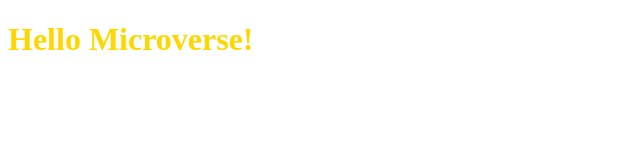
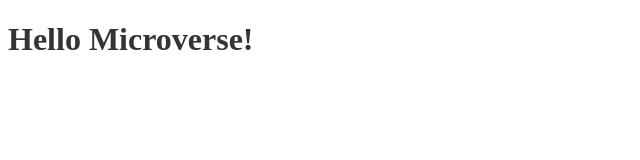
Before and after one commit to AbdifatahYasin1/Hello-world, a website: page index.html in a window 1280 px wide. Shown: the whole page, without its empty margins (0-640 px from the left). Drawn offline with Linux system fonts and the light colour scheme.

Commit message:
color name is changed into color code

```diff
--- a/Main.css
+++ b/Main.css
@@ -1,3 +1,3 @@
 .Header {
-  color: gold;
+  color: #343434;
 }
```
